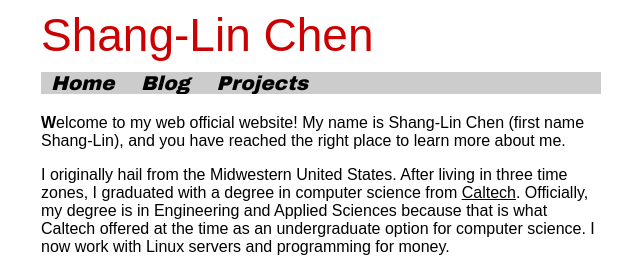
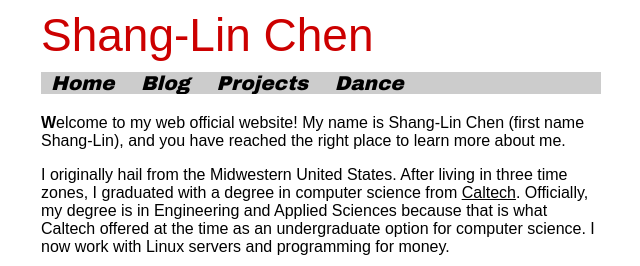
Before and after one commit to shang-lin/shang-lin.github.io, a Jekyll site: the page built from index.md, in a window 1280 px wide. Shown: the top 266 px of the page, without its empty margins (319-959 px from the left). Built offline with Jekyll 4.4.1, drawn with Linux system fonts in a browser that asks for light colours; some web fonts are replaced.

Commit message:
Added dance section to navigation.

```diff
--- a/_data/nav.yml
+++ b/_data/nav.yml
@@ -6,3 +6,6 @@
 
 - title: "Projects"
   url: "/projects/"
+
+- title: "Dance"
+  url: "/dance/"
```
